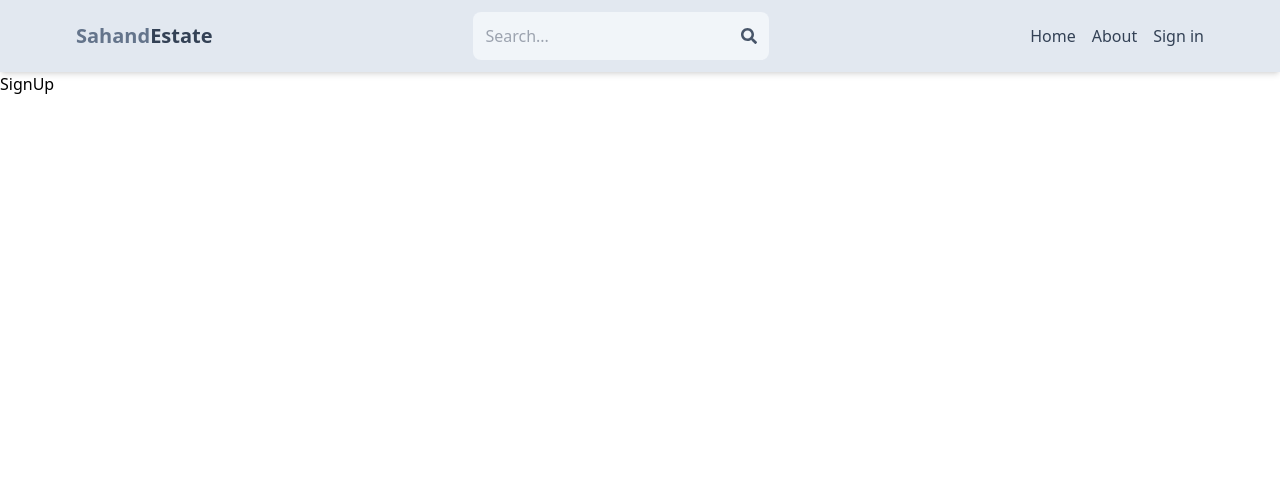
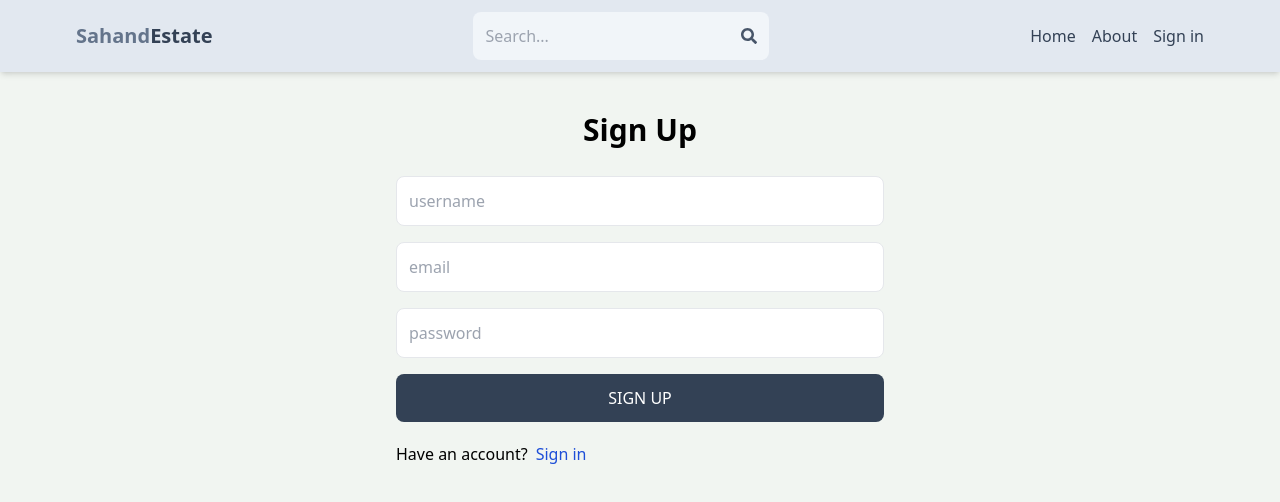
Before and after one commit to mohammedyahyakal/mern-Real-Estate, a React (Vite) app in the folder cleint/: page /sign-up in a window 1280 px wide. Shown: the top 502 px of the page. Built offline with nearby package versions, Linux system fonts and the light colour scheme.

Commit message:
complete sign up page ui

```diff
--- a/cleint/src/index.css
+++ b/cleint/src/index.css
@@ -1,3 +1,6 @@
 @tailwind base;
 @tailwind components;
 @tailwind utilities;
+body {
+  background-color: rgb(241, 245, 241);
+}
--- a/cleint/src/pages/SignUp.jsx
+++ b/cleint/src/pages/SignUp.jsx
@@ -1,3 +1,37 @@
+import { Link } from "react-router-dom";
 export default function SignUp() {
-  return <div>SignUp</div>;
+  return (
+    <div className="p-3 max-w-lg mx-auto">
+      <h1 className="text-3xl text-center font-semibold my-7">Sign Up</h1>
+      <form className="flex flex-col gap-4">
+        <input
+          type="text"
+          placeholder="username"
+          className="border p-3 rounded-lg"
+          id="username"
+        />
+        <input
+          type="email"
+          placeholder="email"
+          className="border p-3 rounded-lg"
+          id="email"
+        />
+        <input
+          type="password"
+          placeholder="password"
+          className="border p-3 rounded-lg"
+          id="password"
+        />
+        <button className="bg-slate-700 text-white p-3 rounded-lg uppercase hover:opacity-95 disabled:opacity-80">
+          Sign up
+        </button>
+      </form>
+      <div className="flex gap-2 mt-5">
+        <p>Have an account?</p>
+        <Link to={"/sign-in"}>
+          <span className="text-blue-700">Sign in</span>
+        </Link>
+      </div>
+    </div>
+  );
 }
```
